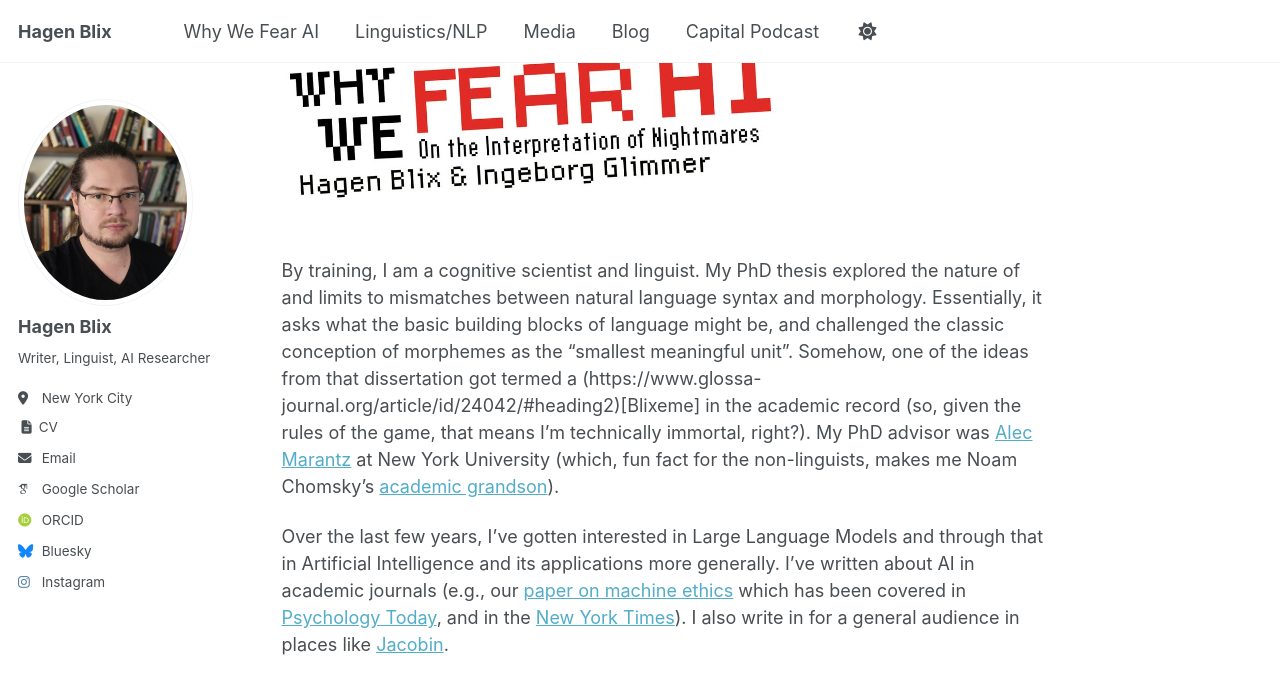
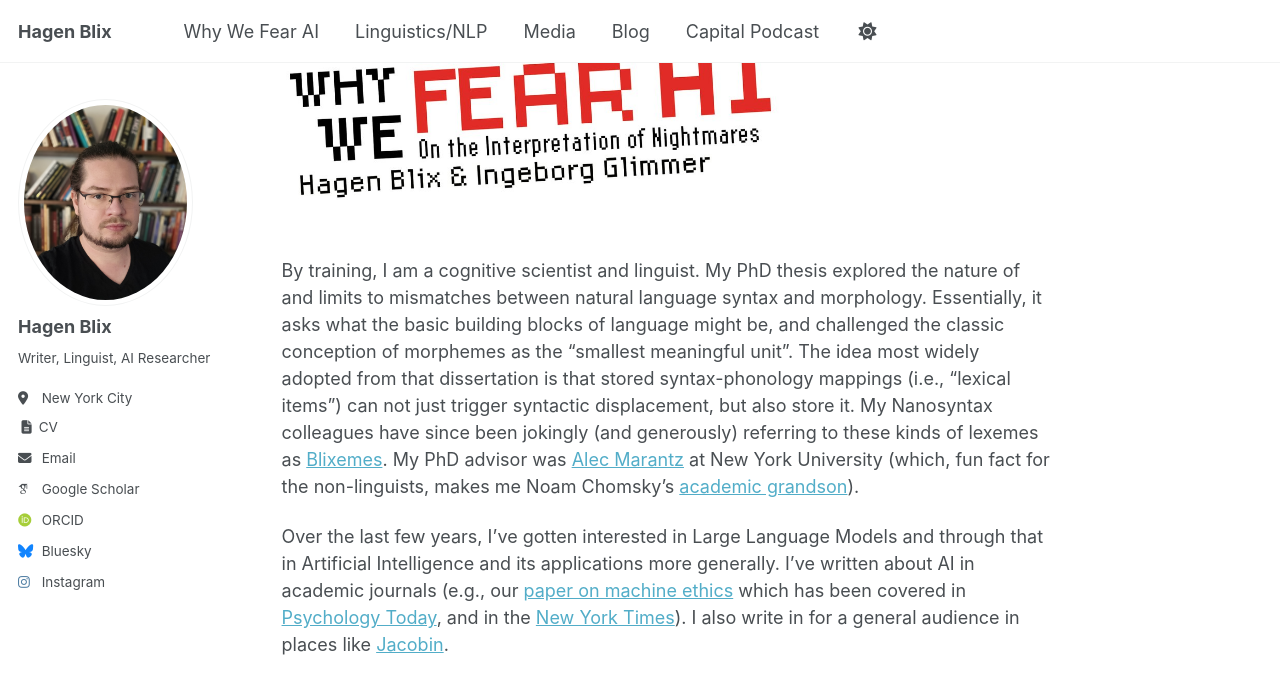
Before and after one commit to hagenblix/hagenblix.github.io, a Jekyll site: the page built from _pages/about.md, in a window 1280 px wide and 900 px high, scrolled down 1164 px. Shown: the top 694 px of the window. Built offline with Jekyll 4.4.1, drawn with Linux system fonts in a browser that asks for light colours; some web fonts are replaced; a script that is not in the unit is left out.

Commit message:
Update about.md

```diff
--- a/_pages/about.md
+++ b/_pages/about.md
@@ -72,6 +72,6 @@ Together with Ingeborg Glimmer, I'm co-author of *Why We Fear AI*, a book about
 
 [![Why We Fear AI (Cover)](/images/whywefearai.jpg){:height="800px" width="517px"}](https://bookshop.org/a/114797/9781945335174)
 
-By training, I am a cognitive scientist and linguist. My PhD thesis explored the nature of and limits to mismatches between natural language syntax and morphology. Essentially, it asks what the basic building blocks of language might be, and challenged the classic conception of morphemes as the "smallest meaningful unit". Somehow, one of the ideas from that dissertation got termed a (https://www.glossa-journal.org/article/id/24042/#heading2)[Blixeme] in the academic record (so, given the rules of the game, that means I'm technically immortal, right?). My PhD advisor was [Alec Marantz](https://wp.nyu.edu/morphlab/alec-marantz/) at New York University (which, fun fact for the non-linguists, makes me Noam Chomsky's [academic grandson](https://academictree.org/linguistics/tree.php?pid=959947)).
+By training, I am a cognitive scientist and linguist. My PhD thesis explored the nature of and limits to mismatches between natural language syntax and morphology. Essentially, it asks what the basic building blocks of language might be, and challenged the classic conception of morphemes as the "smallest meaningful unit". The idea most widely adopted from that dissertation is that stored syntax-phonology mappings (i.e., "lexical items") can not just trigger syntactic displacement, but also store it. My Nanosyntax colleagues have since been jokingly (and generously) referring to these kinds of lexemes as [Blixemes](https://www.glossa-journal.org/article/id/24042/). My PhD advisor was [Alec Marantz](https://wp.nyu.edu/morphlab/alec-marantz/) at New York University (which, fun fact for the non-linguists, makes me Noam Chomsky's [academic grandson](https://academictree.org/linguistics/tree.php?pid=959947)).
 
 Over the last few years, I've gotten interested in Large Language Models and through that in Artificial Intelligence and its applications more generally. I've written about AI in academic journals (e.g., our [paper on machine ethics](http://dx.doi.org/10.18653/v1/2022.naacl-main.56) which has been covered in [Psychology Today](https://www.psychologytoday.com/us/blog/ethically-speaking/202111/ai-can-make-moral-judgments-should-it), and in the [New York Times](https://www.nytimes.com/2021/11/19/technology/can-a-machine-learn-morality.html)). I also write in for a general audience in places like [Jacobin](https://jacobin.com/2025/02/tech-workers-silicon-valley-trump).
```
